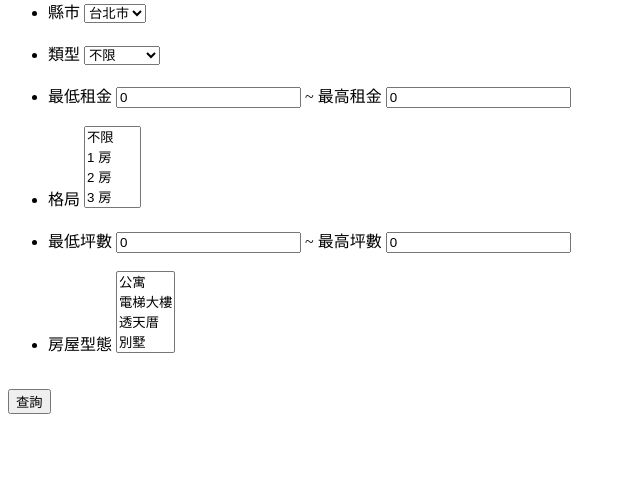
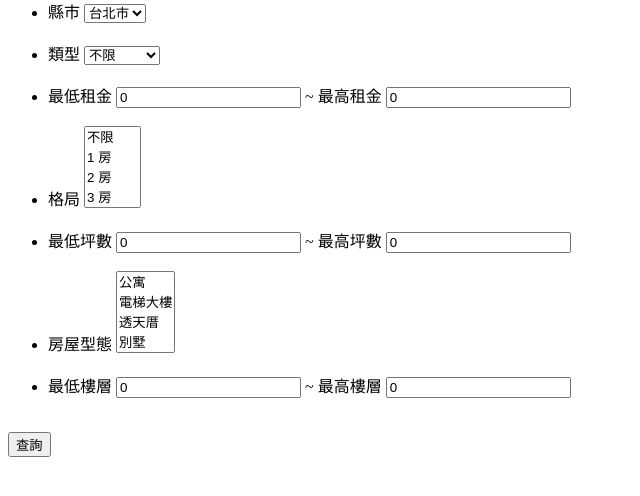
Before and after one commit to fkztw/sgl, a Flask app: page / in a window 1280 px wide. Shown: the part 17-513 px from the top of the page, without its empty margins (0-640 px from the left). Run offline with Flask 2, Linux system fonts and the light colour scheme.

Commit message:
Add floor into form

```diff
--- a/sgl/forms.py
+++ b/sgl/forms.py
@@ -96,3 +96,14 @@ class QueryForm(FlaskForm):
             ('4', '別墅'),
         ],
     )
+
+    floor_min = IntegerField(
+        '最低樓層',
+        default=0,
+        validators=[DataRequired()],
+    )
+    floor_max = IntegerField(
+        '最高樓層',
+        default=0,
+        validators=[DataRequired()],
+    )
--- a/sgl/templates/index.html
+++ b/sgl/templates/index.html
@@ -15,6 +15,7 @@
             <li> {{ form.patternMore.label }} {{ form.patternMore }} </li><br/>
             <li> {{ form.area_min.label }} {{ form.area_min }} ~ {{ form.area_max.label }} {{ form.area_max }} </li><br/>
             <li> {{ form.shape.label }} {{ form.shape }} </li><br/>
+            <li> {{ form.floor_min.label }} {{ form.floor_min }} ~ {{ form.floor_max.label }} {{ form.floor_max }} </li><br/>
         </ul>
         <input type="submit" value="查詢">
 	</form>
```
